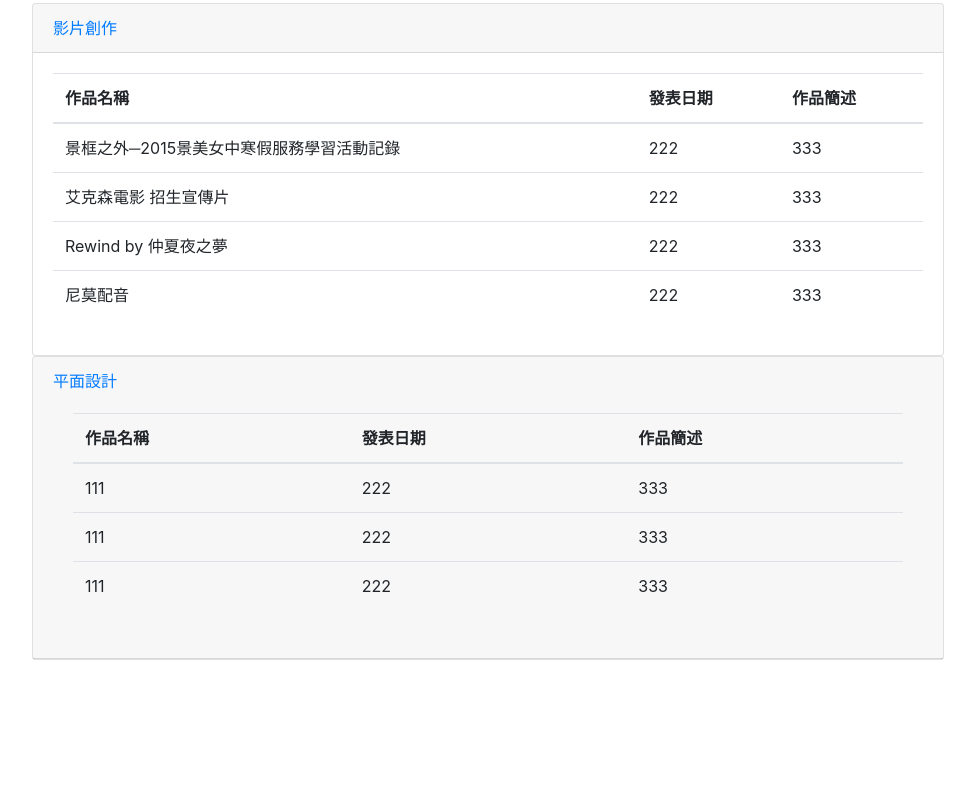
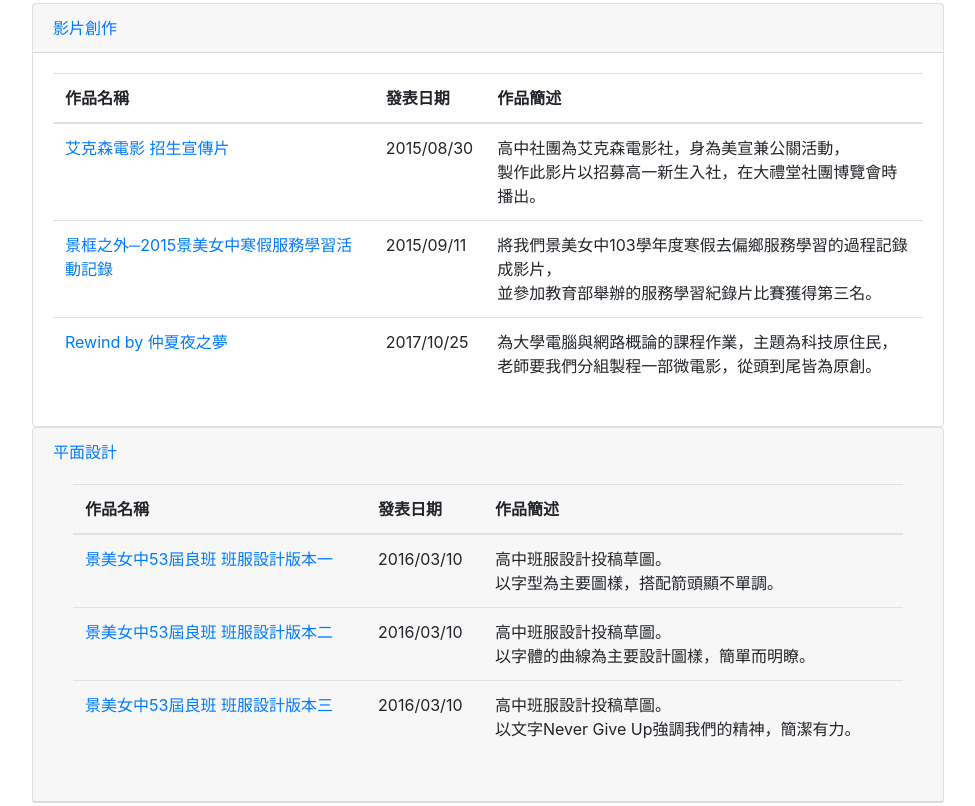
Before and after one commit to grace4942/grace4942.github.io, a website with bundled scripts: page index.html in a window 1280 px wide. Shown: the part 4200-5006 px from the top of the page, without its empty margins (288-1263 px from the left). Built offline with nearby package versions, Linux system fonts and the light colour scheme; a web font is replaced by a local one.

Commit message:
modified resume

```diff
--- a/index.html
+++ b/index.html
@@ -308,25 +308,24 @@ href="#collapseOne">
 </thead>
 <tbody>
 <tr>
-<td>景框之外─2015景美女中寒假服務學習活動記錄</td>
-<td>222</td>
-<td>333</td>
+<td><a href="https://www.youtube.com/watch?v=0ybksH1J8ck">艾克森電影 招生宣傳片</td>
+<td>2015/08/30</td>
+<td>高中社團為艾克森電影社，身為美宣兼公關活動，
+<br>製作此影片以招募高一新生入社，在大禮堂社團博覽會時播出。</td>
 </tr>
 <tr>
-<td>艾克森電影 招生宣傳片</td>
-<td>222</td>
-<td>333</td>
+<td><a href="https://www.youtube.com/watch?v=fWK_WVfoONc">景框之外─2015景美女中寒假服務學習活動記錄</td>
+<td>2015/09/11</td>
+<td>將我們景美女中103學年度寒假去偏鄉服務學習的過程記錄成影片，
+<br>並參加教育部舉辦的服務學習紀錄片比賽獲得第三名。</td>
 </tr>
 <tr>
-<td>Rewind by 仲夏夜之夢</td>
-<td>222</td>
-<td>333</td>
+<td><a href="https://www.youtube.com/watch?v=ltZVgz3p1Uc">Rewind by 仲夏夜之夢</td>
+<td>2017/10/25</td>
+<td>為大學電腦與網路概論的課程作業，主題為科技原住民，
+<br>老師要我們分組製程一部微電影，從頭到尾皆為原創。</td>
 </tr>
-<tr>
-<td>尼莫配音</td>
-<td>222</td>
-<td>333</td>
-</tr>
+
 </tbody>
 </table>
 </div>
@@ -351,19 +350,23 @@ href="#collapseOne">
 </thead>
 <tbody>
 <tr>
-<td>111</td>
-<td>222</td>
-<td>333</td>
+<td><a href="https://i.pinimg.com/originals/6b/f7/3c/6bf73c6c13e7120ab6448e70d4664070.jpg">景美女中53屆良班 班服設計版本一</td>
+<td>2016/03/10</td>
+<td>高中班服設計投稿草圖。
+<br>以字型為主要圖樣，搭配箭頭顯不單調。</td>
 </tr>
 <tr>
-<td>111</td>
-<td>222</td>
-<td>333</td>
+<td><a href="https://i.pinimg.com/originals/18/71/99/187199ad39150d3d80e4e9d730c958f9.jpg">景美女中53屆良班 班服設計版本二</td>
+<td>2016/03/10</td>
+<td>高中班服設計投稿草圖。
+<br>以字體的曲線為主要設計圖樣，簡單而明瞭。
+</td>
 </tr>
 <tr>
-<td>111</td>
-<td>222</td>
-<td>333</td>
+<td><a href="https://i.pinimg.com/originals/1e/0e/8a/1e0e8ab4cb96288ac1727d02bbf5149d.jpg">景美女中53屆良班 班服設計版本三</td>
+<td>2016/03/10</td>
+<td>高中班服設計投稿草圖。
+<br>以文字Never Give Up強調我們的精神，簡潔有力。</td>
 </tr>
 </tbody>
 </table>
```
